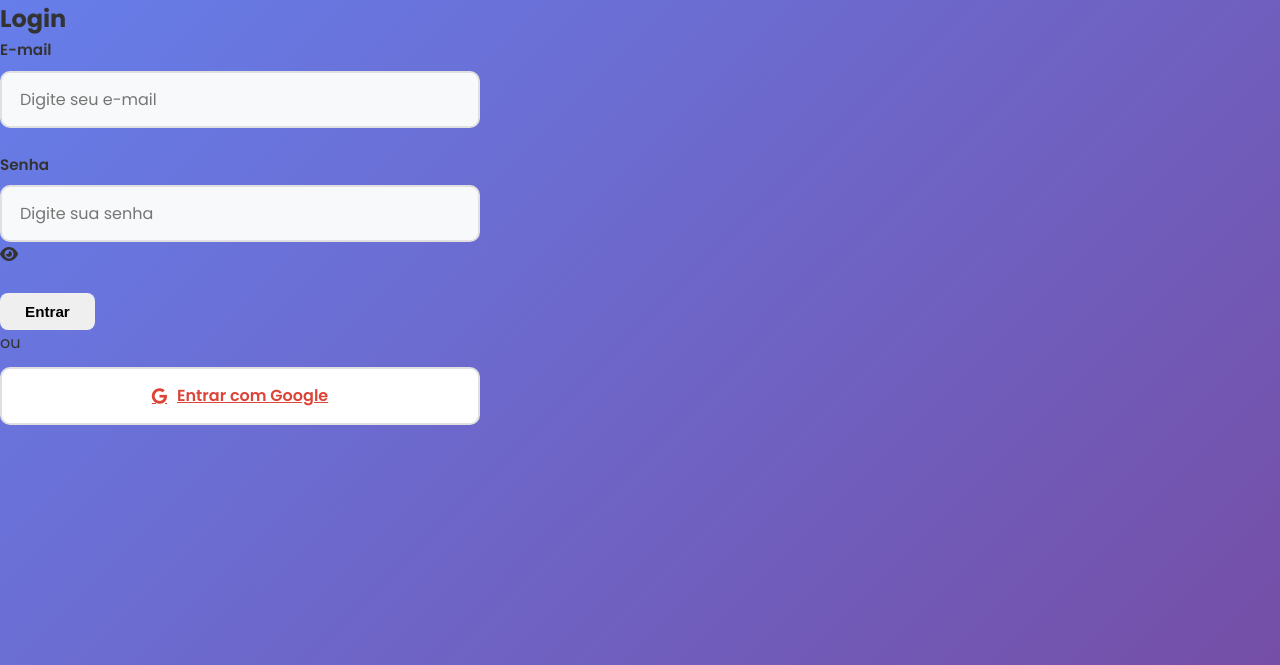
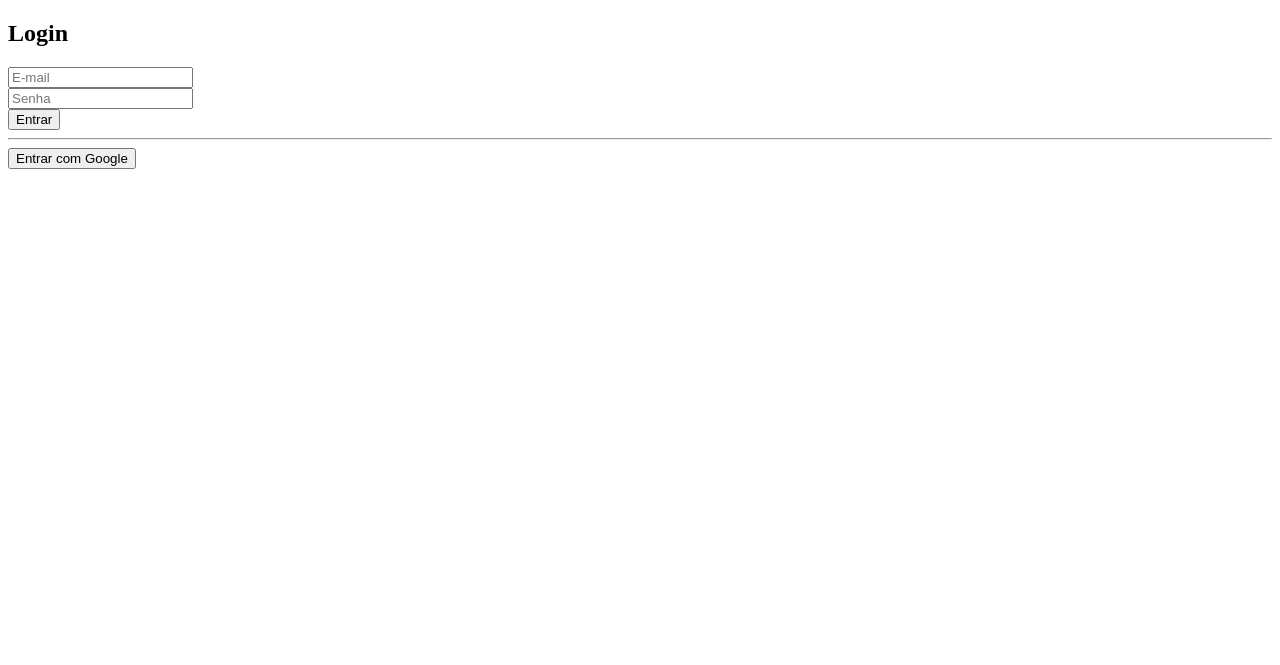
Before and after one commit to miguel0205brgg/teste2, a Flask app: page /login in a window 1280 px wide. Shown: the top 665 px of the page. Run offline with Flask 3, Linux system fonts and the light colour scheme; some libraries are stand-ins or nearby versions.

Commit message:
Refactor login.html for improved structure and styling
Updated the login form structure and styles.

```diff
--- a/templates/login.html
+++ b/templates/login.html
@@ -3,36 +3,29 @@
 <head>
   <meta charset="UTF-8">
   <meta name="viewport" content="width=device-width, initial-scale=1.0">
-  <title>Login - Biblioteca</title>
-  <link rel="stylesheet" href="/static/css/login.css">
-  <link rel="stylesheet" href="https://cdnjs.cloudflare.com/ajax/libs/font-awesome/6.4.0/css/all.min.css">
+  <title>Login</title>
+
+  <link rel="stylesheet" href="/static/style.css">
+  <script src="https://unpkg.com/@supabase/supabase-js"></script>
+
+  <script>
+    const SUPABASE_URL = "{{ SUPABASE_URL }}";
+    const SUPABASE_KEY = "{{ SUPABASE_KEY }}";
+    const supabase = supabase.createClient(SUPABASE_URL, SUPABASE_KEY);
+  </script>
 </head>
 <body>
-  <div class="login-container">
+  <div class="container">
     <h2>Login</h2>
+
     <form id="loginForm">
-      <div class="form-group">
-        <label for="email">E-mail</label>
-        <input type="email" id="email" placeholder="Digite seu e-mail" required>
-      </div>
-
-      <div class="form-group">
-        <label for="password">Senha</label>
-        <div class="password-wrapper">
-          <input type="password" id="password" placeholder="Digite sua senha" required>
-          <span id="togglePassword"><i class="fa fa-eye"></i></span>
-        </div>
-      </div>
-
-      <button type="submit" class="btn btn-primary">Entrar</button>
+      <input type="email" id="email" placeholder="E-mail" required><br>
+      <input type="password" id="senha" placeholder="Senha" required><br>
+      <button type="submit">Entrar</button>
     </form>
 
-    <div class="social-login">
-      <p>ou</p>
-      <a href="#" id="googleLogin" class="btn-social btn-google">
-        <i class="fa-brands fa-google"></i> Entrar com Google
-      </a>
-    </div>
+    <hr>
+    <button id="googleLogin">Entrar com Google</button>
   </div>
 
   <script src="/static/js/login.js"></script>
```
